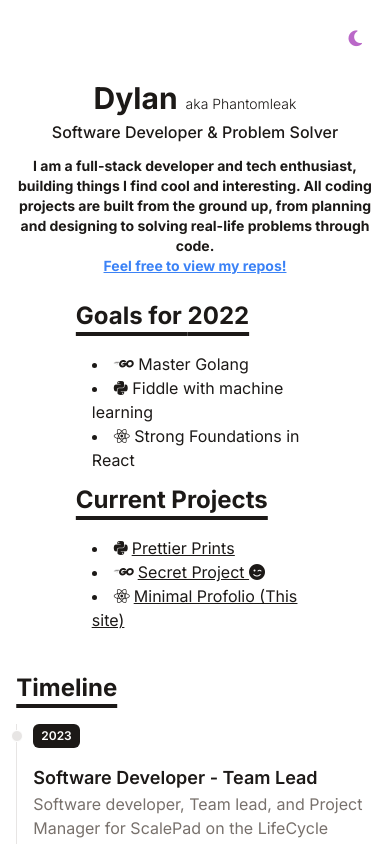
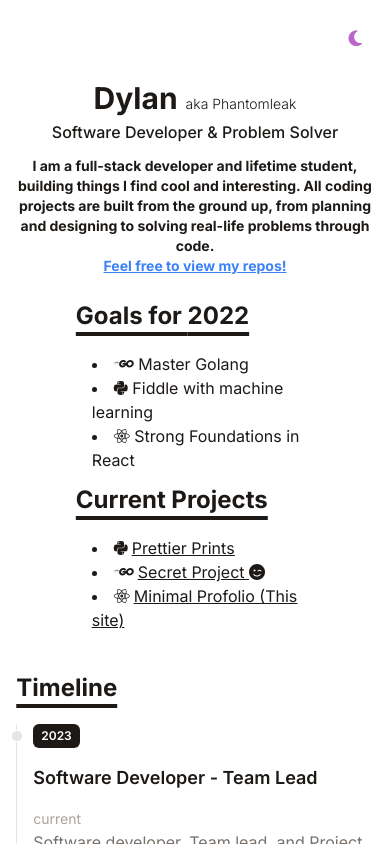
Before and after one commit to PhantomLeak/minimal-portfolio, a React (Vite) app: page / in a window 390 px wide. Shown: the top 844 px of the page. Built offline with nearby package versions, Linux system fonts and the light colour scheme.

Commit message:
Fix syling on porfolio

```diff
--- a/src/components/Bookshelf.jsx
+++ b/src/components/Bookshelf.jsx
@@ -15,7 +15,7 @@ function Bookshelf() {
 
     return (
         <div>
-            <div className='flex overflow-x-auto overflow-y-visible md:mx-48 my-10'>
+            <div className='flex overflow-x-auto overflow-y-visible'>
                 <button type='button' onClick={handleLeftClick}><i class="fa-solid fa-chevron-left"></i></button>
                 <div className="flex overflow-x-auto overflow-y-visible mx-3" id='minimalBookshelf'>
                     {books.map((book, index) => (
--- a/src/components/Contact.jsx
+++ b/src/components/Contact.jsx
@@ -8,7 +8,7 @@ function Contact() {
             <form
                action="https://getform.io/f/50e4ec41-f71d-4c0a-9fdb-f13e0e85a0e8"
                method="POST"
-               className="flex flex-col w-full md:w-7/12"
+               className="flex flex-col w-full"
             >
                <Title>Contact</Title>
                <input
--- a/src/components/Goals.jsx
+++ b/src/components/Goals.jsx
@@ -4,7 +4,7 @@ import Title from './Title';
 function Goals() {
    return (
       <div className="flex flex-col md:flex-row justify-center items-center">
-         <div className='max-sm:w-2/3 md:mr-3'>
+         <div className='max-sm:w-2/3 md:mr-10'>
             <Title className='text-left'>Goals for {new Date().getFullYear()}</Title>
             <div>
                 <li className='ml-4'><i class="fa-brands fa-golang"></i> Master Golang</li>
--- a/src/components/Intro.jsx
+++ b/src/components/Intro.jsx
@@ -6,7 +6,7 @@ function Intro() {
          <h1 className="text-3xl md:text-5xl dark:text-white mb-1 md:mb-3 font-bold">Dylan<span className='text-sm ml-2 font-light'>aka Phantomleak</span></h1>
          <p className="text-base md:text-xl mb-3 font-medium">Software Developer & Problem Solver</p>
          <p className="text-sm max-w-xl mb-6 font-bold">
-            I am a full-stack developer and tech enthusiast, building things I find cool and interesting. All coding projects are
+            I am a full-stack developer and lifetime student, building things I find cool and interesting. All coding projects are
             built from the ground up, from planning and designing to solving real-life problems through code.<br/>
             <a href='https://github.com/PhantomLeak?tab=repositories' target='_blank' className='text-blue-500 underline'>Feel free to view my repos!</a>
          </p>
--- a/src/components/Timeline.jsx
+++ b/src/components/Timeline.jsx
@@ -6,7 +6,7 @@ import Title from './Title';
 function Timeline() {
    return (
       <div className="flex flex-col md:flex-row justify-center my-10">
-         <div className="w-full md:w-7/12">
+         <div className="w-full">
             <Title>Timeline</Title>
             {timeline.map((item, index) => (
                <TimelineItem
--- a/src/data/timeline.js
+++ b/src/data/timeline.js
@@ -2,6 +2,7 @@ export default [
     {
         year: '2023',
         title: 'Software Developer - Team Lead',
+        duration: 'current',
         details: 'Software developer, Team lead, and Project Manager for ScalePad on the LifeCycle Insights Team. Mentoring and leading a team of developers to build and maintain the LifeCycle Insights platform.',
     },
     {
```
Also changed, not shown: 2 other files (tests, documents, lock files or other folders).
